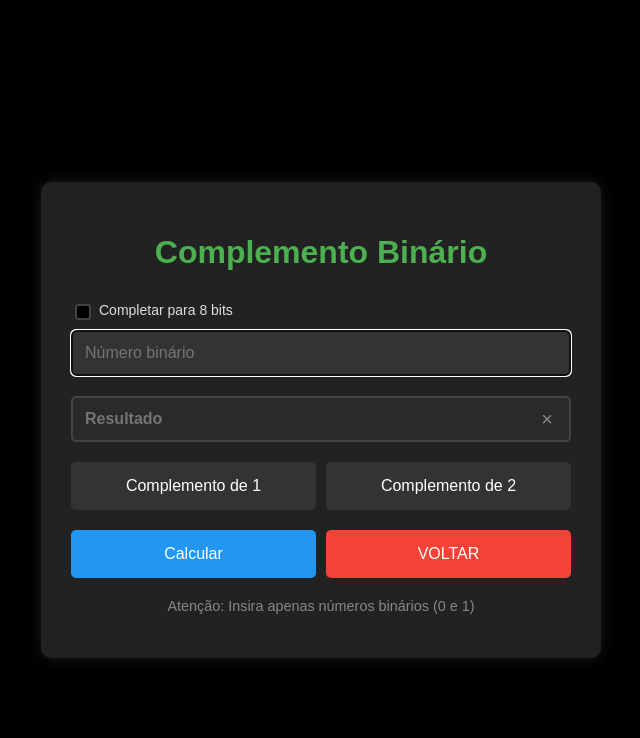
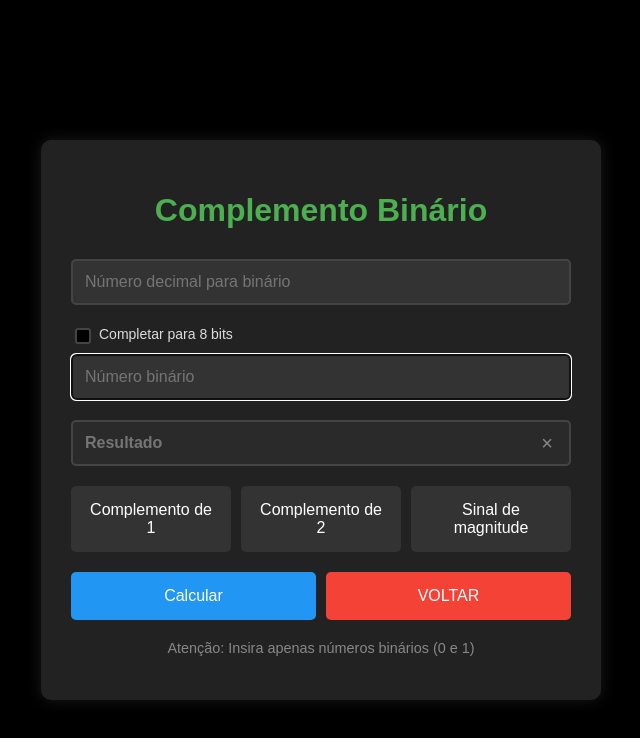
Before and after one commit to RafaelPG1/ARQUITETURA, a plain HTML site: page complemento/complemento.html in a window 1280 px wide. Shown: the whole page, without its empty margins (319-959 px from the left). Drawn offline with Linux system fonts and the light colour scheme.

Commit message:
complemento.html

```diff
--- a/complemento/complemento.html
+++ b/complemento/complemento.html
@@ -11,6 +11,12 @@
 <body>
   <div class="container">
     <h1>Complemento Binário</h1>
+
+    <!-- Nova caixa de texto para decimal -->
+    <div class="input-group">
+      <input type="text" class="input-number" id="decimalInput" placeholder="Número decimal para binário"
+        autocomplete="off">
+    </div>
 
     <div class="input-group">
       <div class="checkbox-container">
@@ -28,6 +34,7 @@
     <div class="operations">
       <button class="operation-btn" data-operation="complemento1">Complemento de 1</button>
       <button class="operation-btn" data-operation="complemento2">Complemento de 2</button>
+      <button class="operation-btn" data-operation="sinalMagnitude">Sinal de magnitude</button>
     </div>
 
     <div class="action-buttons">
```
